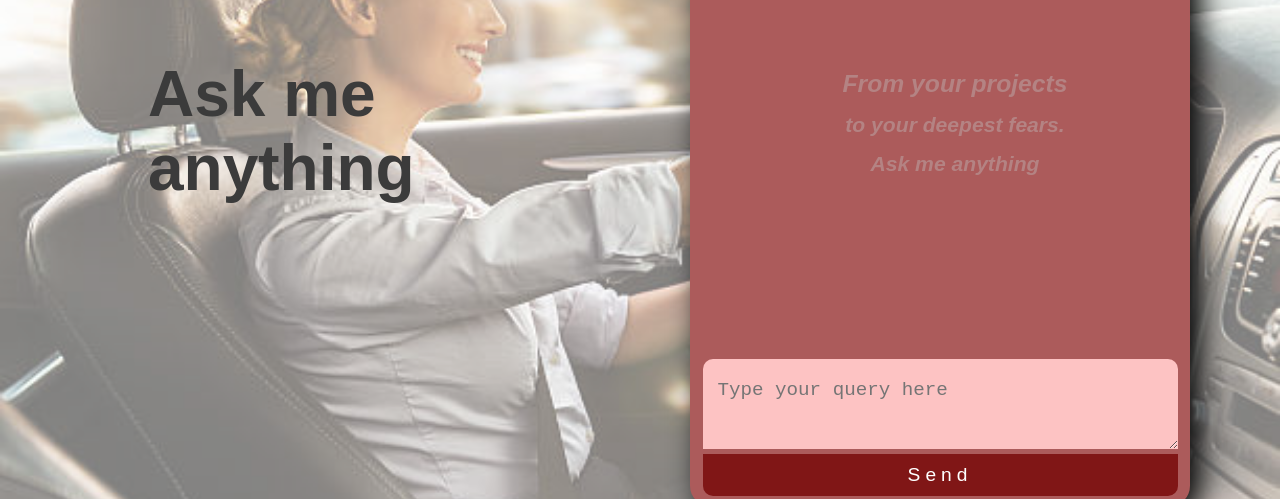
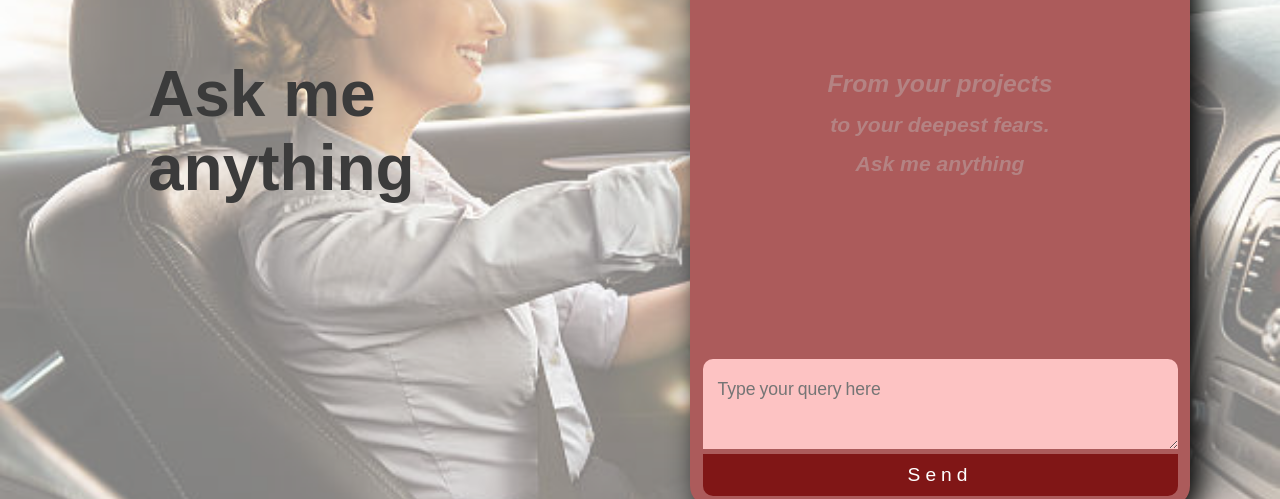
Before and after one commit to EzeaniChucks/chatChuck, a Next.js app: page / in a window 1280 px wide. Shown: the part 294-793 px from the top of the page. Built offline with nearby package versions, Linux system fonts and the light colour scheme.

Commit message:
body ui improvement

```diff
--- a/src/styles/custom.module.css
+++ b/src/styles/custom.module.css
@@ -116,6 +116,7 @@
     align-items: center;
     justify-content: center;
     flex-direction: column;
+    margin-left: -15px;
     gap: 15px;
     width: 100%;
     top: 50%;
@@ -135,7 +136,6 @@
 }
 .chatLeft{
     align-self: flex-start;
-    /* background-color: rgb(181, 204, 145); */
     background-color: rgb(240, 152, 130);
     padding: 10px;
     max-width: 70%;
@@ -154,7 +154,9 @@
     outline: none;
     border: none;
     padding: 20px 15px 15px;
-    font-size: 1.2rem;
+    font-size: 1.1rem;
+    word-spacing: -1px;
+    font-family: sans-serif;
     margin: 15px;
     z-index: 2;
 }
```
